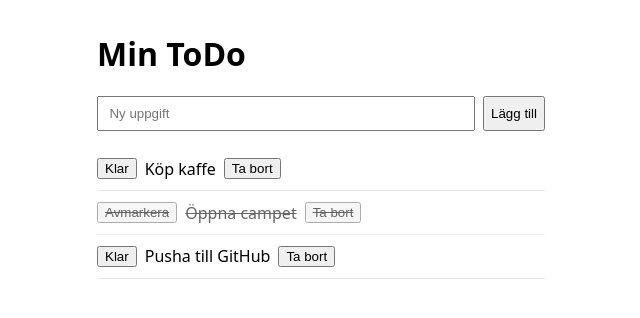
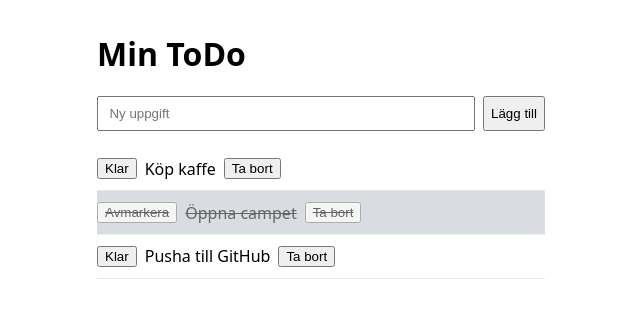
Before and after one commit to Roscoe-Addington/v40-css-react-camp, a React app in the folder app/: page / in a window 1280 px wide. Shown: the top 318 px of the page, without its empty margins (319-959 px from the left). Built offline with nearby package versions, Linux system fonts and the light colour scheme; the HTML template or start-up script is replaced by a standard one.

Commit message:
Polish: completed-background och focus.stil på input

```diff
--- a/app/src/App.css
+++ b/app/src/App.css
@@ -33,4 +33,9 @@
 .completed {
   text-decoration: line-through;
   opacity: 0.6;
+  background: #c0c8cf;
 }
+.input-row input:focus {
+  outline: 2px solid #2563eb;
+  outline-offset: 2px;
+}
```
